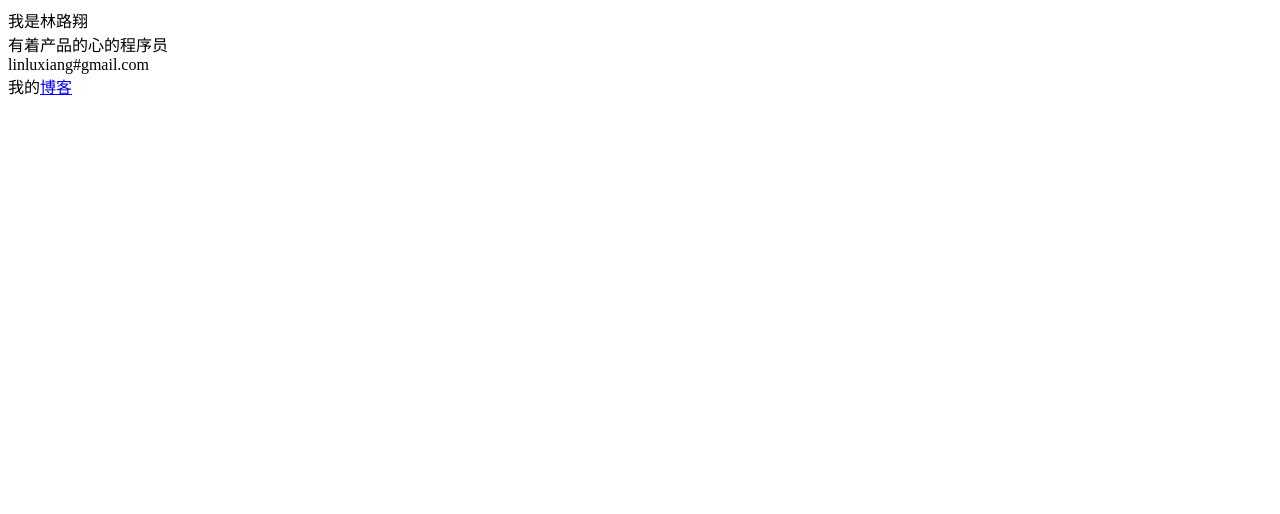
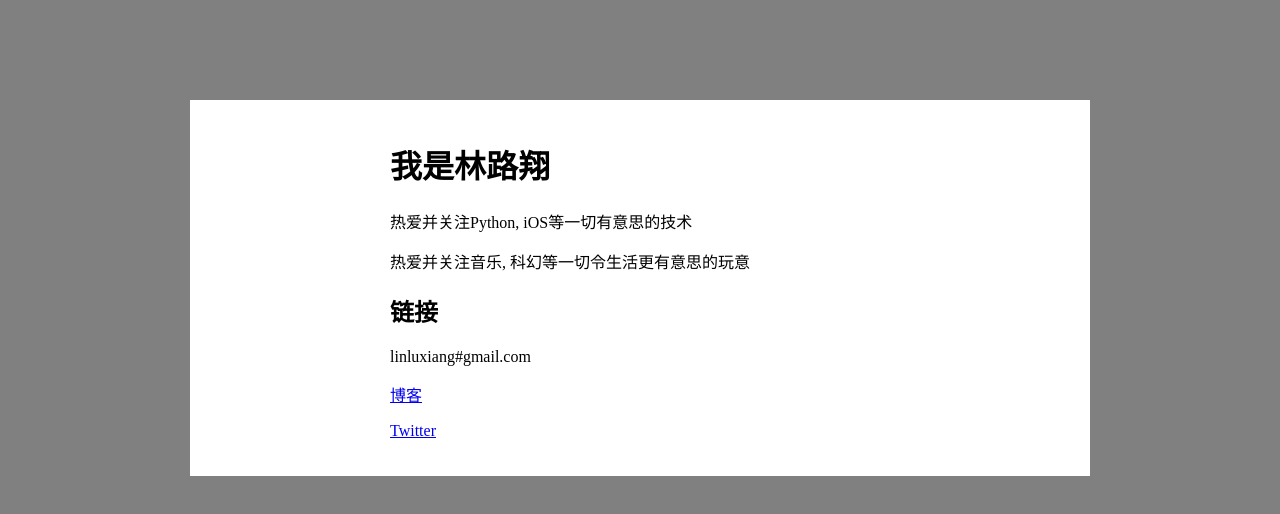
Before and after one commit to linluxiang/linluxiang.github.com, a plain HTML site: page index.html in a window 1280 px wide. Drawn offline with Linux system fonts and the light colour scheme.

Commit message:
changed index.html

```diff
--- a/index.html
+++ b/index.html
@@ -1,15 +1,37 @@
 <!DOCTYPE HTML>
 <html>
 <head>
-    <meta http-equiv="content-type" content="text/html; charset=utf-8" />
+    <meta charset="utf-8" />
 
     <title>LinLuxiang</title>
+    <style type="text/css" media="screen">
+        body {
+            background: grey;
+        }
+        #main {
+            background: white;
+            width: 700px;
+            margin: 100px auto;
+            padding: 20px 0 20px 200px;
+        }
+    </style>
 
 </head>
 <body>
-    我是林路翔<br />
-    有着产品的心的程序员<br />
-    linluxiang#gmail.com<br />
-    我的<a href="http://blog.linluxiang.info/">博客</a><br />
+    <div id="main">
+        <div id="header">
+            <h1>我是林路翔</h1>
+        </div>
+        <div id="content">
+            <p>热爱并关注Python, iOS等一切有意思的技术</p>
+            <p>热爱并关注音乐, 科幻等一切令生活更有意思的玩意</p>
+        </div>
+        <div id="links">
+            <h2>链接</h2>
+            <p>linluxiang#gmail.com</p>
+            <p><a href="http://blog.linluxiang.info/">博客</a></p>
+            <p><a href="http://www.twitter.com/linluxiang">Twitter</a></p>
+        </div>
+    </div>
 </body>
 </html>
```
